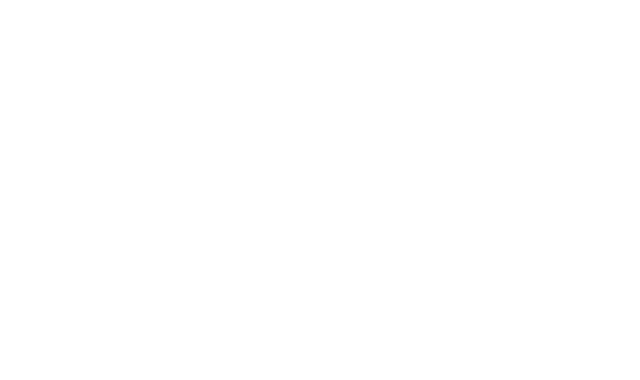
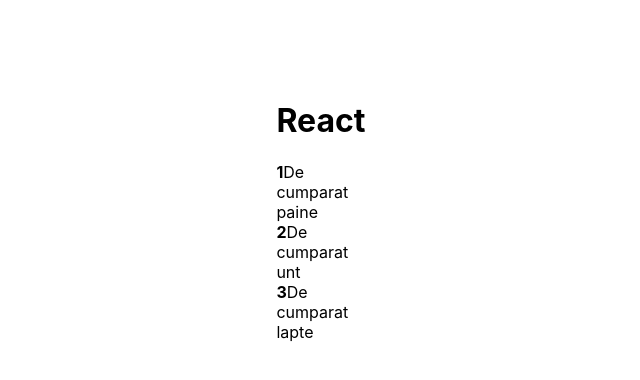
Before and after one commit to scarlatdenis/reactLearn1, a React (Create React App) app: page / in a window 1280 px wide. Shown: the top 380 px of the page, without its empty margins (274-914 px from the left). Built offline with nearby package versions, Linux system fonts and the light colour scheme.

Commit message:
added prop-types

```diff
--- a/package.json
+++ b/package.json
@@ -6,6 +6,7 @@
     "@testing-library/jest-dom": "^5.11.9",
     "@testing-library/react": "^11.2.3",
     "@testing-library/user-event": "^12.6.0",
+    "prop-types": "^15.7.2",
     "react": "^17.0.1",
     "react-dom": "^17.0.1",
     "react-scripts": "4.0.1",
--- a/src/App.js
+++ b/src/App.js
@@ -1,9 +1,17 @@
-import React from 'react'
+import React from "react";
+import TodoList from "./Todo/TodoList";
 
 function App() {
+  const todos = [
+    { id: 1, completed: false, title: "De cumparat paine" },
+    { id: 2, completed: false, title: "De cumparat unt" },
+    { id: 3, completed: false, title: "De cumparat lapte" },
+  ];
+
   return (
-    <div>
-
+    <div className="wrapper">
+      <h1>React</h1>
+      <TodoList todos={todos} />
     </div>
   );
 }
--- /dev/null
+++ b/src/Todo/TodoItem.js
@@ -0,0 +1,10 @@
+import React from "react";
+
+export default function TodoItem({ todo, index }) {
+  return (
+    <li>
+      <strong>{index + 1}</strong>
+      {todo.title}
+    </li>
+  );
+}
--- /dev/null
+++ b/src/Todo/TodoList.js
@@ -0,0 +1,20 @@
+import React from "react";
+import TodoItem from "./TodoItem";
+
+const styles = {
+  ul: {
+    listStyle: "none",
+    marginTop: "0",
+    padding: "0",
+  },
+};
+
+export default function TodoList(props) {
+  return (
+    <ul style={styles.ul}>
+      {props.todos.map((todo, index) => {
+        return <TodoItem todo={todo} key={todo.id} index={index} />;
+      })}
+    </ul>
+  );
+}
--- a/src/index.css
+++ b/src/index.css
@@ -1,13 +1,20 @@
 body {
   margin: 0;
-  font-family: -apple-system, BlinkMacSystemFont, 'Segoe UI', 'Roboto', 'Oxygen',
-    'Ubuntu', 'Cantarell', 'Fira Sans', 'Droid Sans', 'Helvetica Neue',
+  font-family: -apple-system, BlinkMacSystemFont, "Segoe UI", "Roboto", "Oxygen",
+    "Ubuntu", "Cantarell", "Fira Sans", "Droid Sans", "Helvetica Neue",
     sans-serif;
   -webkit-font-smoothing: antialiased;
   -moz-osx-font-smoothing: grayscale;
 }
 
 code {
-  font-family: source-code-pro, Menlo, Monaco, Consolas, 'Courier New',
+  font-family: source-code-pro, Menlo, Monaco, Consolas, "Courier New",
     monospace;
 }
+
+.wrapper {
+  padding-left: 43%;
+  padding-top: 5rem;
+  margin: 0;
+  width: 0;
+}
```
Also changed, not shown: 2 other files (tests, documents, lock files or other folders).
